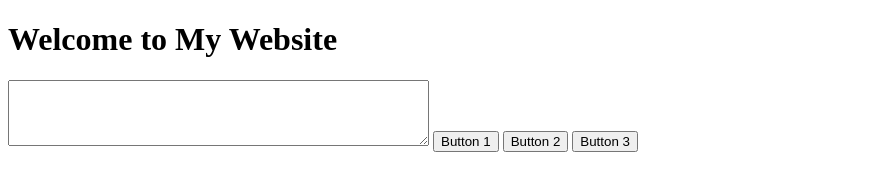
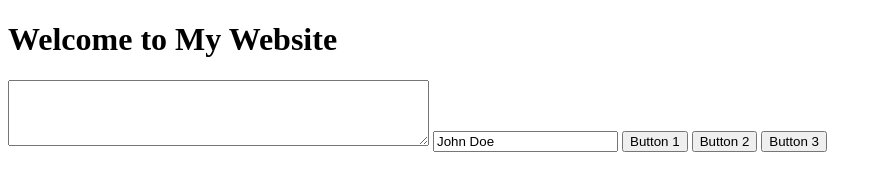
Before and after one commit to adlex07/first-c, a plain HTML site: page index.html in a window 1280 px wide. Shown: the whole page, without its empty margins (0-882 px from the left). Drawn offline with Linux system fonts and the light colour scheme.

Commit message:
added an input

```diff
--- a/index.html
+++ b/index.html
@@ -8,6 +8,8 @@
 
     <textarea rows="4" cols="50"></textarea>
 
+    <input type="text" name="name" value="John Doe" />
+
     <button type="button">Button 1</button>
     <button type="button">Button 2</button>
     <button type="button">Button 3</button>
--- /dev/null
+++ b/script.js
@@ -0,0 +1 @@
+// Your JavaScript code goes here
```
